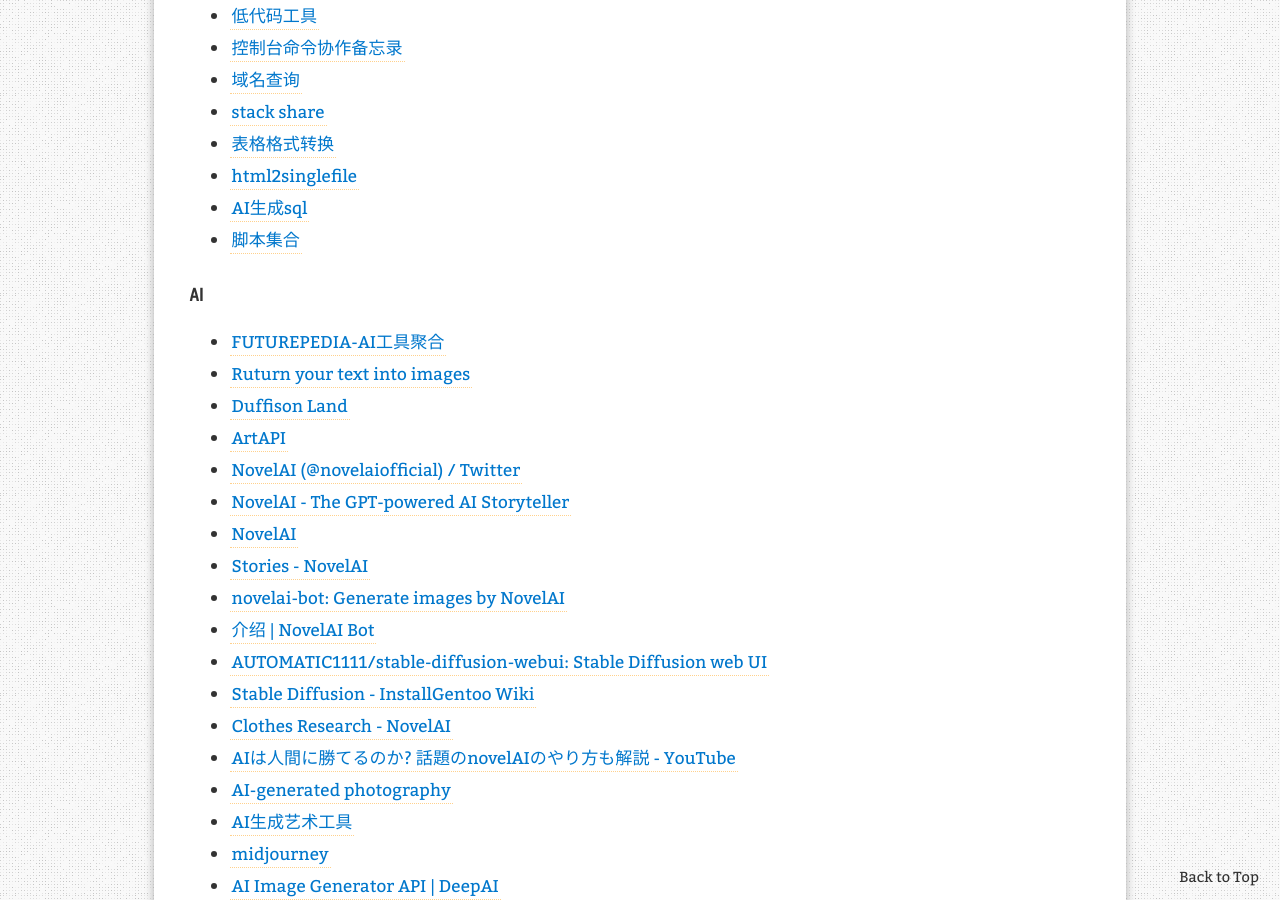
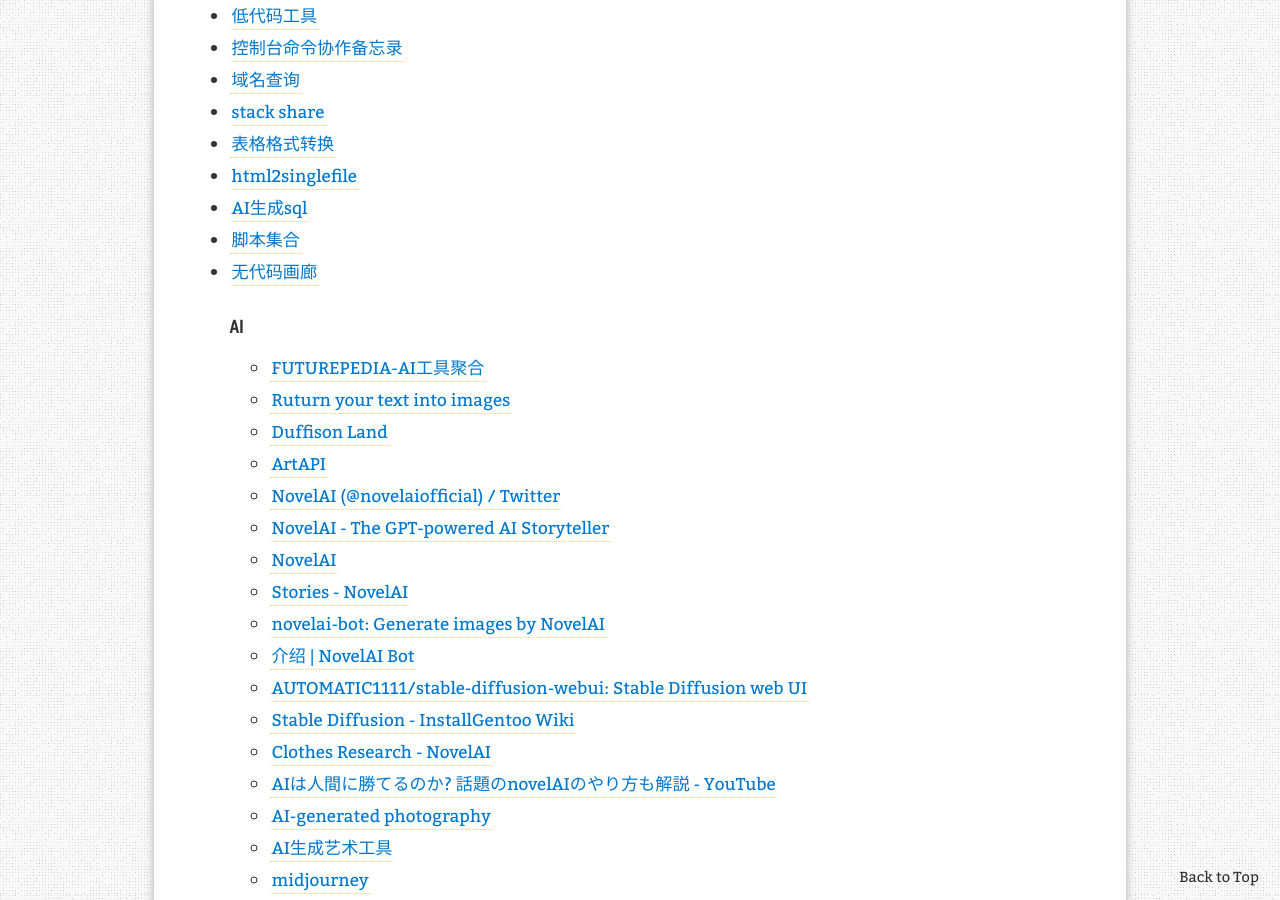
Before and after one commit to ElmTran/ElmTran.github.io, a Jekyll site: the page built from _posts/2022-09-03-awesome-tools.md, in a window 1280 px wide and 900 px high, scrolled down 8105 px. Built offline with Jekyll 4.4.1, drawn with Linux system fonts in a browser that asks for light colours; comment, search, counter and statistics services are not loaded.

Commit message:
update awesome tools

```diff
--- a/_posts/2022-09-03-awesome-tools.md
+++ b/_posts/2022-09-03-awesome-tools.md
@@ -466,6 +466,7 @@ redirect_from:
 
 - [脚本集合](https://github.com/runningcheese/Awesome-Userscripts)
 
+- [无代码画廊](https://nocode.gallery/)
 #### AI
 
   - [FUTUREPEDIA-AI工具聚合](https://www.futurepedia.io/)
```
Also changed, not shown: other parts of _posts/2022-09-03-awesome-tools.md (+2 -0 lines).
